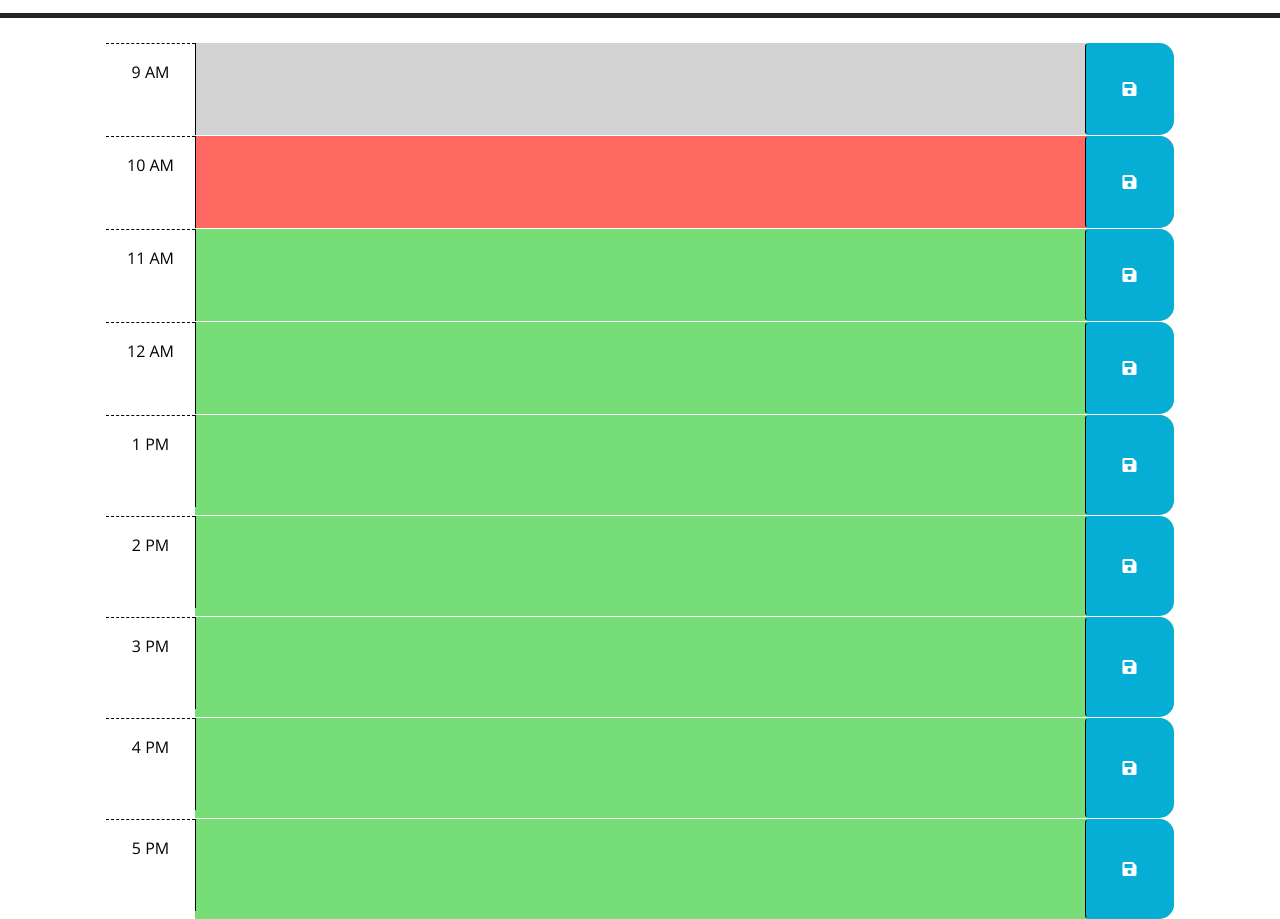
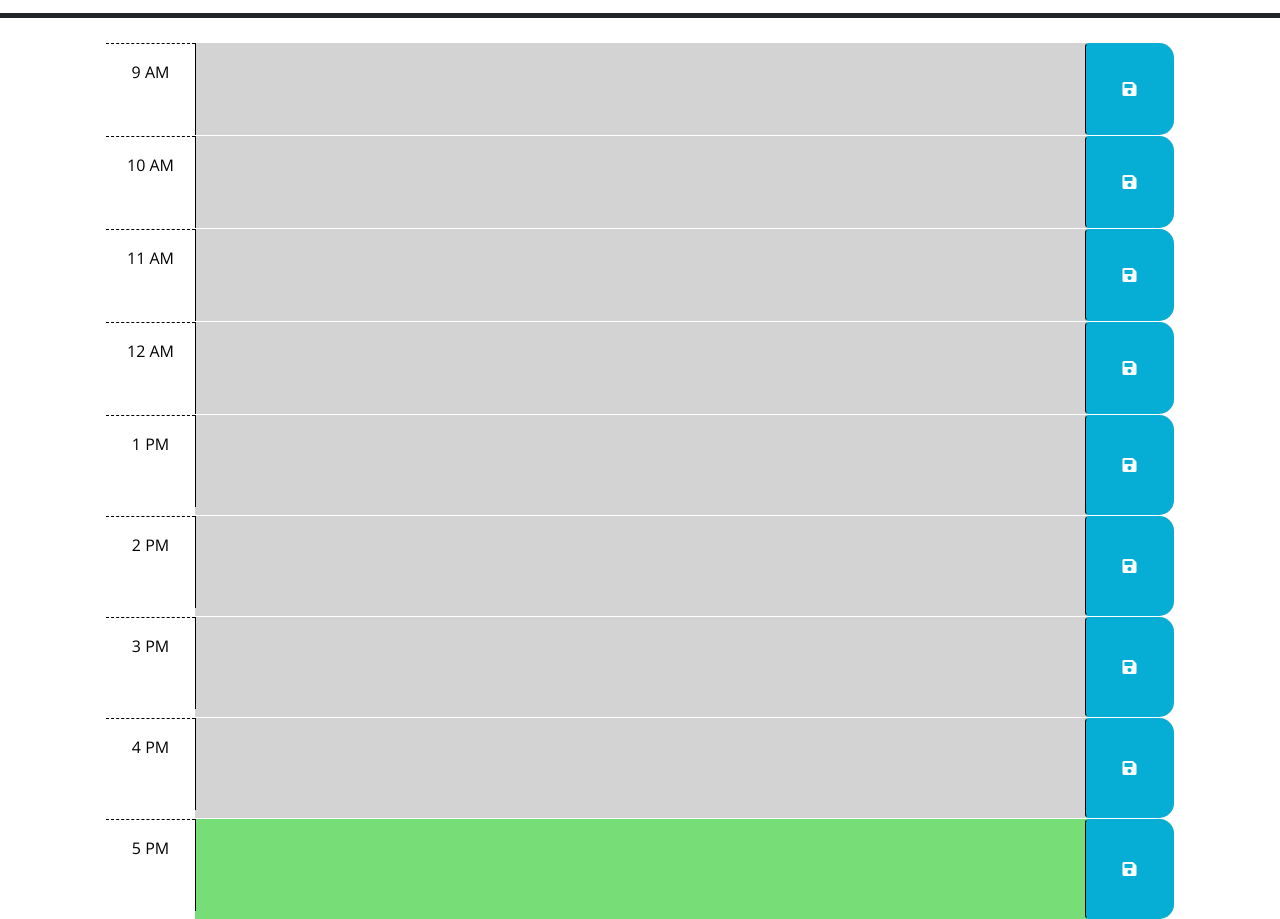
Before and after one commit to afrazier01/Daily-Planner, a plain HTML site: page index.html in a window 1280 px wide. Shown: the part 260-1179 px from the top of the page. Drawn offline with nearby package versions, Linux system fonts and the light colour scheme.

Commit message:
Page dynamically sets the background color of time blocks based on hour of day

```diff
--- a/assets/script.js
+++ b/assets/script.js
@@ -2,14 +2,110 @@ var saveButtons = $('.saveBtn')
 var today = dayjs();
 $('#currentDay').text(today.format('dddd, MMMM D, YYYY h:mm A'))
 
+function setBackgroundColor (time) {
+  //present conditions
+  if (time===9) {
+    $('#hour-9').attr('style','background-color: #ff6961;')
+  }
+  if (time===10) {
+    $('#hour-10').attr('style','background-color: #ff6961;')
+  }
+  if (time===11) {
+    $('#hour-11').attr('style','background-color: #ff6961;')
+  }
+  if (time===12) {
+    $('#hour-12').attr('style','background-color: #ff6961;')
+  }
+  if (time===13) {
+    $('#hour-1').attr('style','background-color: #ff6961;')
+  }
+  if (time===14) {
+    $('#hour-2').attr('style','background-color: #ff6961;')
+  }
+  if (time===15) {
+    $('#hour-3').attr('style','background-color: #ff6961;')
+  }
+  if (time===16) {
+    $('#hour-4').attr('style','background-color: #ff6961;')
+  }
+  if (time===17) {
+    $('#hour-5').attr('style','background-color: #ff6961;')
+  }
+
+  //past conditions
+  if (time>=10) {
+    $('#hour-9').attr('style','background-color: #d3d3d3;')
+  }
+  if (time>=11) {
+    $('#hour-9').attr('style','background-color: #d3d3d3;')
+    $('#hour-10').attr('style','background-color: #d3d3d3;')
+  }
+  if (time>=12) {
+    $('#hour-9').attr('style','background-color: #d3d3d3;')
+    $('#hour-10').attr('style','background-color: #d3d3d3;')
+    $('#hour-11').attr('style','background-color: #d3d3d3;')
+  }
+  if (time>=13) {
+    $('#hour-9').attr('style','background-color: #d3d3d3;')
+    $('#hour-10').attr('style','background-color: #d3d3d3;')
+    $('#hour-11').attr('style','background-color: #d3d3d3;')
+    $('#hour-12').attr('style','background-color: #d3d3d3;')
+  }
+  if (time>=14) {
+    $('#hour-9').attr('style','background-color: #d3d3d3;')
+    $('#hour-10').attr('style','background-color: #d3d3d3;')
+    $('#hour-11').attr('style','background-color: #d3d3d3;')
+    $('#hour-12').attr('style','background-color: #d3d3d3;')
+    $('#hour-1').attr('style','background-color: #d3d3d3;')
+  }
+  if (time>=15) {
+    $('#hour-9').attr('style','background-color: #d3d3d3;')
+    $('#hour-10').attr('style','background-color: #d3d3d3;')
+    $('#hour-11').attr('style','background-color: #d3d3d3;')
+    $('#hour-12').attr('style','background-color: #d3d3d3;')
+    $('#hour-1').attr('style','background-color: #d3d3d3;')
+    $('#hour-2').attr('style','background-color: #d3d3d3;')
+  }
+  if (time>=16) {
+    $('#hour-9').attr('style','background-color: #d3d3d3;')
+    $('#hour-10').attr('style','background-color: #d3d3d3;')
+    $('#hour-11').attr('style','background-color: #d3d3d3;')
+    $('#hour-12').attr('style','background-color: #d3d3d3;')
+    $('#hour-1').attr('style','background-color: #d3d3d3;')
+    $('#hour-2').attr('style','background-color: #d3d3d3;')
+    $('#hour-3').attr('style','background-color: #d3d3d3;')
+  }
+  if (time>=17) {
+    $('#hour-9').attr('style','background-color: #d3d3d3;')
+    $('#hour-10').attr('style','background-color: #d3d3d3;')
+    $('#hour-11').attr('style','background-color: #d3d3d3;')
+    $('#hour-12').attr('style','background-color: #d3d3d3;')
+    $('#hour-1').attr('style','background-color: #d3d3d3;')
+    $('#hour-2').attr('style','background-color: #d3d3d3;')
+    $('#hour-3').attr('style','background-color: #d3d3d3;')
+    $('#hour-4').attr('style','background-color: #d3d3d3;')
+  }
+  if (time>18) {
+    $('#hour-9').attr('style','background-color: #d3d3d3;')
+    $('#hour-10').attr('style','background-color: #d3d3d3;')
+    $('#hour-11').attr('style','background-color: #d3d3d3;')
+    $('#hour-12').attr('style','background-color: #d3d3d3;')
+    $('#hour-1').attr('style','background-color: #d3d3d3;')
+    $('#hour-2').attr('style','background-color: #d3d3d3;')
+    $('#hour-3').attr('style','background-color: #d3d3d3;')
+    $('#hour-4').attr('style','background-color: #d3d3d3;')
+    $('#hour-5').attr('style','background-color: #d3d3d3;')
+  }
+}
+
 $(function checkTime () {
-  time = dayjs().format('h')
-  console.log(time)
-  // if time < (data int?):
-  //  set attribute of class hX
-  // else:
-  //  set attribute
+  time = dayjs().format('H')
+  console.log('Time: ',time)
+  time = parseInt(time)
+  //set default background to green
+  $('.time-block').attr('style','background-color: #77dd77;')
 
+  setBackgroundColor(time)
 })
 
 saveButtons.on('click', function () {
--- a/assets/style.css
+++ b/assets/style.css
@@ -31,7 +31,7 @@ textarea {
   border-top: 1px dashed #000000;
 }
 
-.past {
+/* .past {
   background-color: #d3d3d3;
   color: white;
 }
@@ -44,10 +44,10 @@ textarea {
 .future {
   background-color: #77dd77;
   color: white;
-}
+} */
 
 .saveBtn {
-  border-left: 1px solid black;
+  border-left: 1px solid #000000;
   border-top-right-radius: 15px;
   border-bottom-right-radius: 15px;
   background-color: #06aed5;
--- a/index.html
+++ b/index.html
@@ -42,7 +42,7 @@
       <!-- Example of a past time block. The "past" class adds a gray background color. -->
       <div id="hour-9" class="row time-block past">
         <div class="col-2 col-md-1 hour text-center py-3">9 AM</div>
-        <textarea class="col-8 col-md-10 description h9" rows="3"> </textarea>
+        <textarea class="col-8 col-md-10 description h9" rows="3" data-id="9"> </textarea>
         <button class="btn saveBtn col-2 col-md-1" aria-label="save">
           <i class="fas fa-save" aria-hidden="true"></i>
         </button>
```
